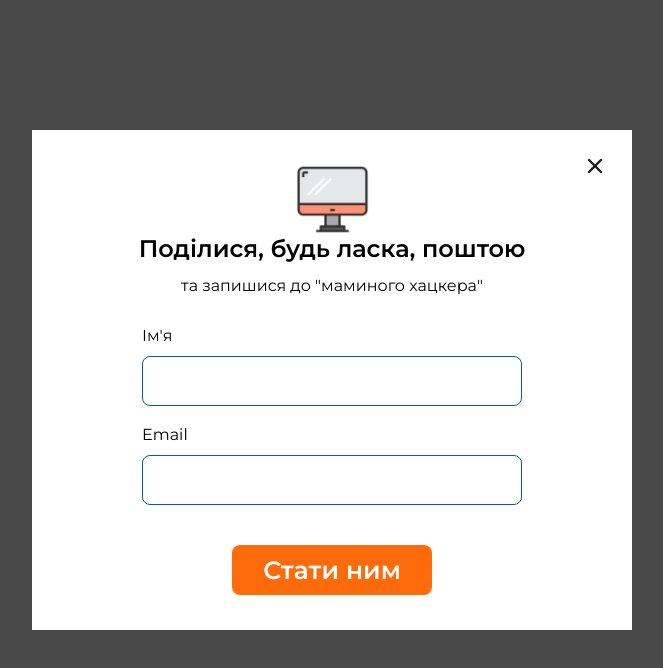
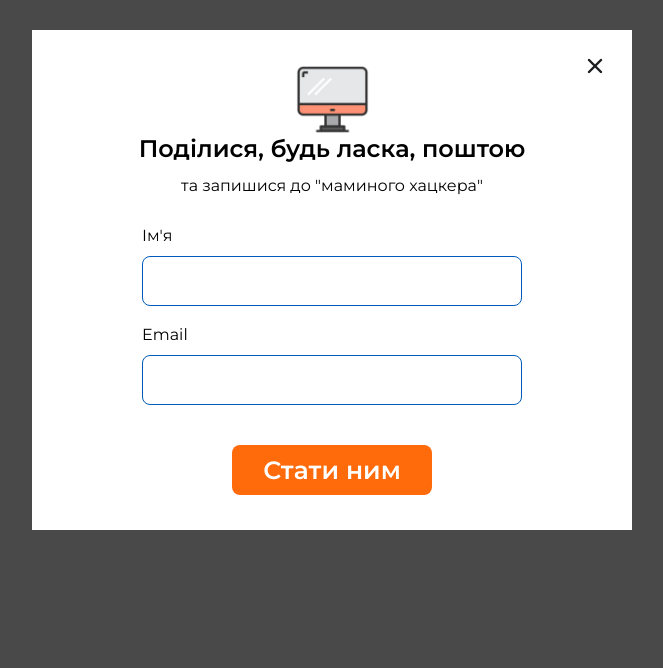
Before and after one commit to DarknessInAss/moms-hacker, a plain HTML site: page window.html in a window 1280 px wide. Shown: the whole page, without its empty margins (308-971 px from the left). Drawn offline with Linux system fonts and the light colour scheme.

Commit message:
final v2 bug fix

```diff
--- a/stylesgoose/windowstyles.css
+++ b/stylesgoose/windowstyles.css
@@ -21,8 +21,7 @@ body {
     position: relative;
     width: 600px;
     height: 500px;
-    margin-top: 130px;
-    margin: 130px auto 0 auto;
+    margin: 30px auto 0 auto;
     background: white;
 }
 
```
